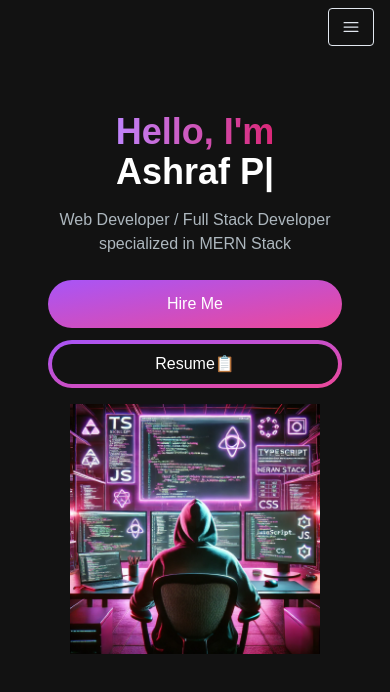
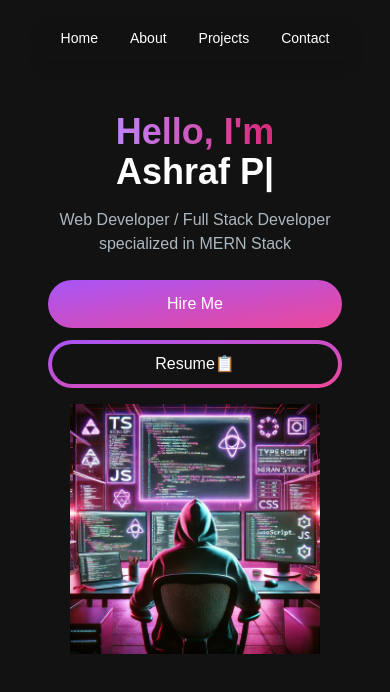
Before and after one commit to Ashrafpallat/ashrafp, a Next.js app: page / in a window 390 px wide. Shown: the top 692 px of the page. Built offline with nearby package versions, Linux system fonts and the light colour scheme.

Commit message:
change navbar style to center

```diff
--- a/src/app/components/Navbar.jsx
+++ b/src/app/components/Navbar.jsx
@@ -4,6 +4,7 @@ import React, { useState } from "react";
 import NavLink from "./NavLink";
 import { Bars3Icon, XMarkIcon } from "@heroicons/react/24/solid";
 import MenuOverlay from "./MenuOverlay";
+import { usePathname } from "next/navigation"; // Correct hook for App Router
 
 const navLinks = [
   {
@@ -26,45 +27,32 @@ const navLinks = [
 
 const Navbar = () => {
   const [navbarOpen, setNavbarOpen] = useState(false);
+  const pathname = usePathname(); // Corrected hook for active link highlighting
 
   return (
-    <nav className="fixed mx-auto  border-[#33353F] top-0 left-0 right-0 z-20 bg-[#121212] bg-opacity-100">
-      <div className="flex container lg:py-4 flex-wrap items-center justify-between mx-auto px-4 py-2">
-        <Link
-          href={"/"}
-          className="text-2xl md:text-5xl text-white font-semibold"
-        >
-          {/* LOGO */}
-        </Link>
-        <div className="mobile-menu block md:hidden">
-          {!navbarOpen ? (
-            <button
-              onClick={() => setNavbarOpen(true)}
-              className="flex items-center px-3 py-2 border rounded border-slate-200 text-slate-200 hover:text-white hover:border-white"
-            >
-              <Bars3Icon className="h-5 w-5" />
-            </button>
-          ) : (
-            <button
-              onClick={() => setNavbarOpen(false)}
-              className="flex items-center px-3 py-2 border rounded border-slate-200 text-slate-200 hover:text-white hover:border-white"
-            >
-              <XMarkIcon className="h-5 w-5" />
-            </button>
-          )}
-        </div>
-        <div className="menu hidden md:block md:w-auto" id="navbar">
-          <ul className="flex p-4 md:p-0 md:flex-row md:space-x-8 mt-0">
-            {navLinks.map((link, index) => (
+    <nav className="fixed left-1/2 transform -translate-x-1/2 top-4 z-20 bg-[#121212]/80 py-1 px- rounded-lg shadow-lg">
+      <div className="flex flex-col items-center">
+        {/* Menu */}
+        <div className="menu">
+        <ul className="flex space-x- text-sm sm:space-x-8 sm:text-base p-2">
+        {navLinks.map((link, index) => (
               <li key={index}>
-                <NavLink href={link.path} title={link.title} />
+                <Link
+                  href={link.path}
+                  className={`px-4 py-2 rounded-lg transition duration-300 ${pathname === link.path
+                      ? "bg-white text-black font-semibold"
+                      : "text-white hover:text-gray-300"
+                    }`}
+                >
+                  {link.title}
+                </Link>
               </li>
             ))}
           </ul>
         </div>
       </div>
-      {navbarOpen ? <MenuOverlay links={navLinks} /> : null}
     </nav>
+
   );
 };
 
```
